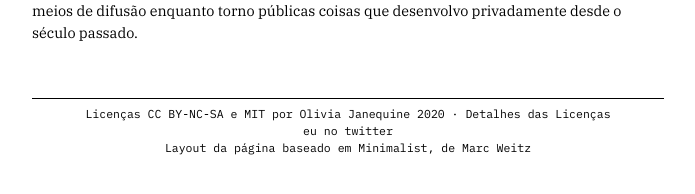
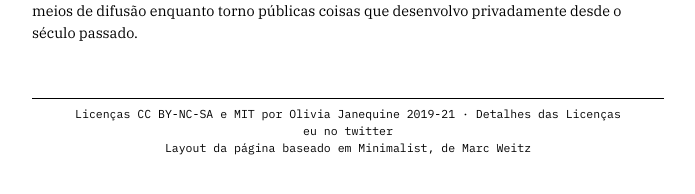
Before and after one commit to olivia-olivia/olivia-olivia.github.io, a Jekyll site: the page built from index.md, in a window 1280 px wide. Shown: the part 634-828 px from the top of the page, without its empty margins (292-987 px from the left). Built offline with Jekyll 4.4.1, drawn with Linux system fonts in a browser that asks for light colours; nearby versions of some CDN libraries; comment, search, counter and statistics services are not loaded.

Commit message:
atualiza rodapé

```diff
--- a/_includes/footer.html
+++ b/_includes/footer.html
@@ -1,6 +1,6 @@
 <div id="footer">
   <p>
-    Licenças CC BY-NC-SA e MIT por {{site.owner}} 2020 ·
+    Licenças CC BY-NC-SA e MIT por {{site.owner}} 2019-21 ·
     <a href="{{site.url}}{{site.baseurl}}/licencas/">Detalhes das Licenças</a>
   </p>
   <p>
```
